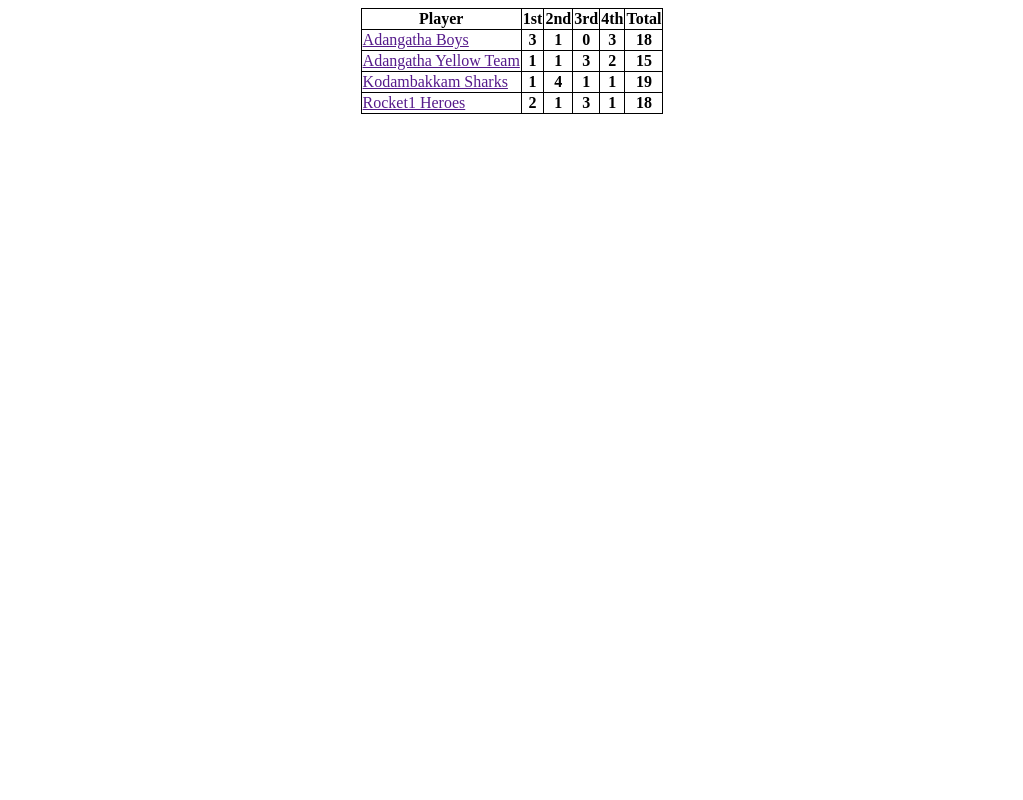
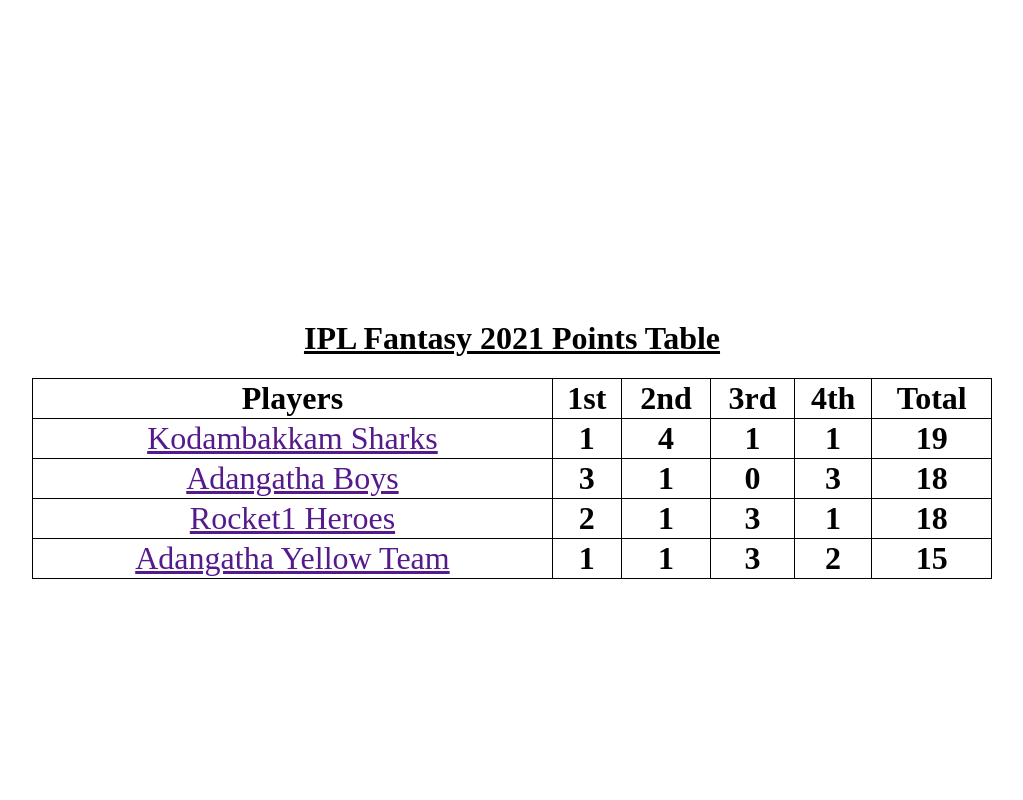
Before and after one commit to hariharan-dev/ipl-fantasy-2021, a plain HTML site: page index.html in a window 1280 px wide. Shown: the whole page, without its empty margins (128-1151 px from the left). Drawn offline with Linux system fonts and the light colour scheme.

Commit message:
more changes

```diff
--- a/index.html
+++ b/index.html
@@ -4,9 +4,12 @@
     <link rel="stylesheet" href="style.css">
   </head>
   <body>
+    <h1>
+      IPL Fantasy 2021 Points Table
+    </h1>
     <table id="points-table">
       <tr>
-        <th>Player</th>
+        <th>Players</th>
         <th>1st</th>
         <th>2nd</th>
         <th>3rd</th>
--- a/index.js
+++ b/index.js
@@ -72,6 +72,7 @@ const Players = [
 ];
 const pointsTable = {
   "Adangatha Boys": {
+    name: "Adangatha Boys",
     1: 0,
     2: 0,
     3: 0,
@@ -79,6 +80,7 @@ const pointsTable = {
     total: 0,
   },
   "Adangatha Yellow Team": {
+    name: "Adangatha Yellow Team",
     1: 0,
     2: 0,
     3: 0,
@@ -86,6 +88,7 @@ const pointsTable = {
     total: 0,
   },
   "Kodambakkam Sharks": {
+    name: "Kodambakkam Sharks",
     1: 0,
     2: 0,
     3: 0,
@@ -93,6 +96,7 @@ const pointsTable = {
     total: 0,
   },
   "Rocket1 Heroes": {
+    name: "Rocket1 Heroes",
     1: 0,
     2: 0,
     3: 0,
@@ -114,24 +118,28 @@ Object.keys(pointsTable).forEach((player) => {
       (5 - position) * pointsTable[player][position];
   });
 });
-console.table(pointsTable);
+const displayTable = [];
+Object.keys(pointsTable).forEach((player) => {
+  displayTable.push(pointsTable[player]);
+});
+displayTable.sort((playerA, playerB) => playerA.total > playerB.total ? -1 : 1);
 
-Object.keys(pointsTable).forEach((player) => {
+displayTable.forEach((player) => {
   const pTableRow = pointsTableTemp.content.cloneNode(true);
   let playerTD = pTableRow.querySelector("#player");
-  playerTD.innerHTML = player;
+  playerTD.innerHTML = player.name;
 
   let pos1TD = pTableRow.querySelector("#pos1");
-  pos1TD.innerHTML = pointsTable[player][1];
+  pos1TD.innerHTML = player[1];
   let pos2TD = pTableRow.querySelector("#pos2");
-  pos2TD.innerHTML = pointsTable[player][2];
+  pos2TD.innerHTML = player[2];
   let pos3TD = pTableRow.querySelector("#pos3");
-  pos3TD.innerHTML = pointsTable[player][3];
+  pos3TD.innerHTML = player[3];
   let pos4TD = pTableRow.querySelector("#pos4");
-  pos4TD.innerHTML = pointsTable[player][4];
+  pos4TD.innerHTML = player[4];
 
   let playerTotal = pTableRow.querySelector("#total");
-  playerTotal.innerHTML = pointsTable[player]["total"];
+  playerTotal.innerHTML = player["total"];
 
   document.getElementById("points-table").appendChild(pTableRow);
 });
--- a/style.css
+++ b/style.css
@@ -1,6 +1,16 @@
+body {
+  width: 75vw;
+  margin: 25% auto 0 auto;
+  text-align: center;
+}
+h1 {
+  text-decoration: underline;
+}
 table {
   margin: auto;
   border-collapse: collapse;
+  width: 100%;
+  height: 20vh;
 }
 table,
 th,
@@ -11,4 +21,7 @@ td {
 th,
 td {
   margin: 2%;
+  font-size: 2rem;
+  height: 4vh;
+  text-align: center;
 }
```
